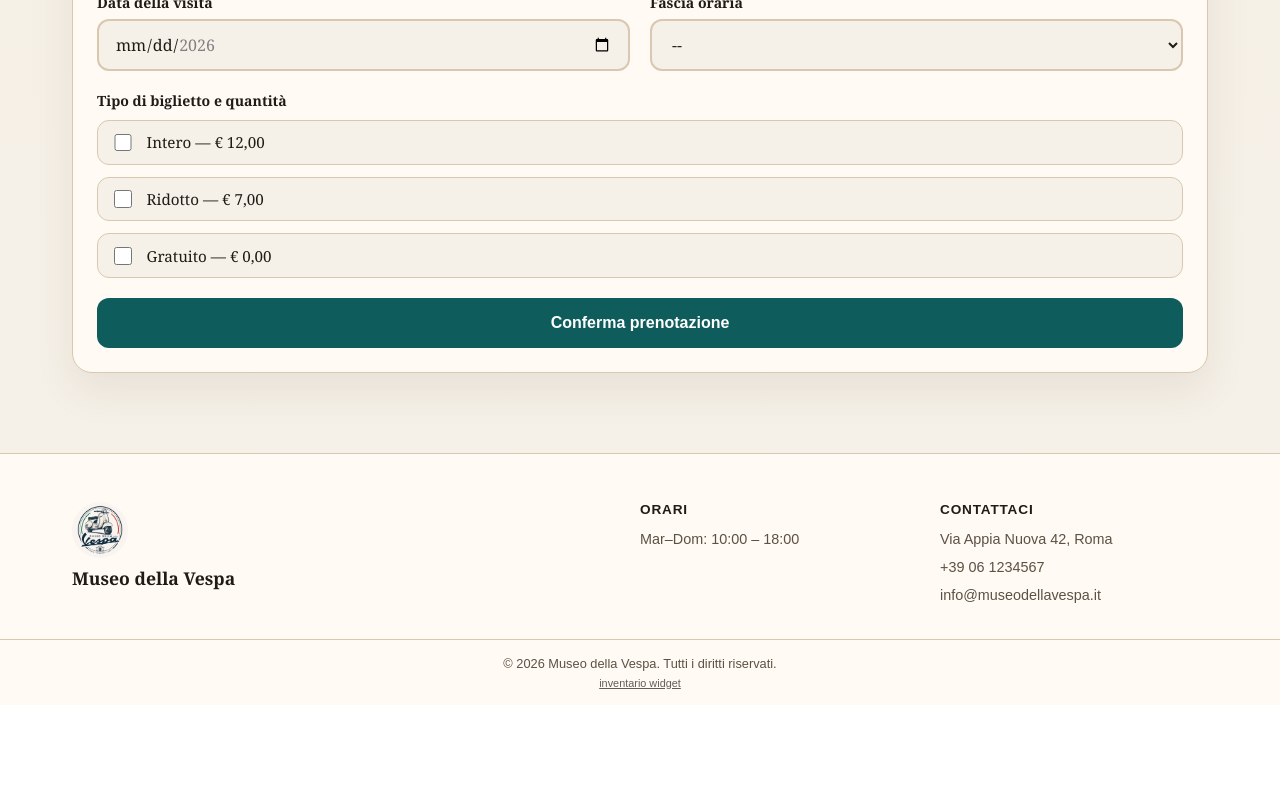
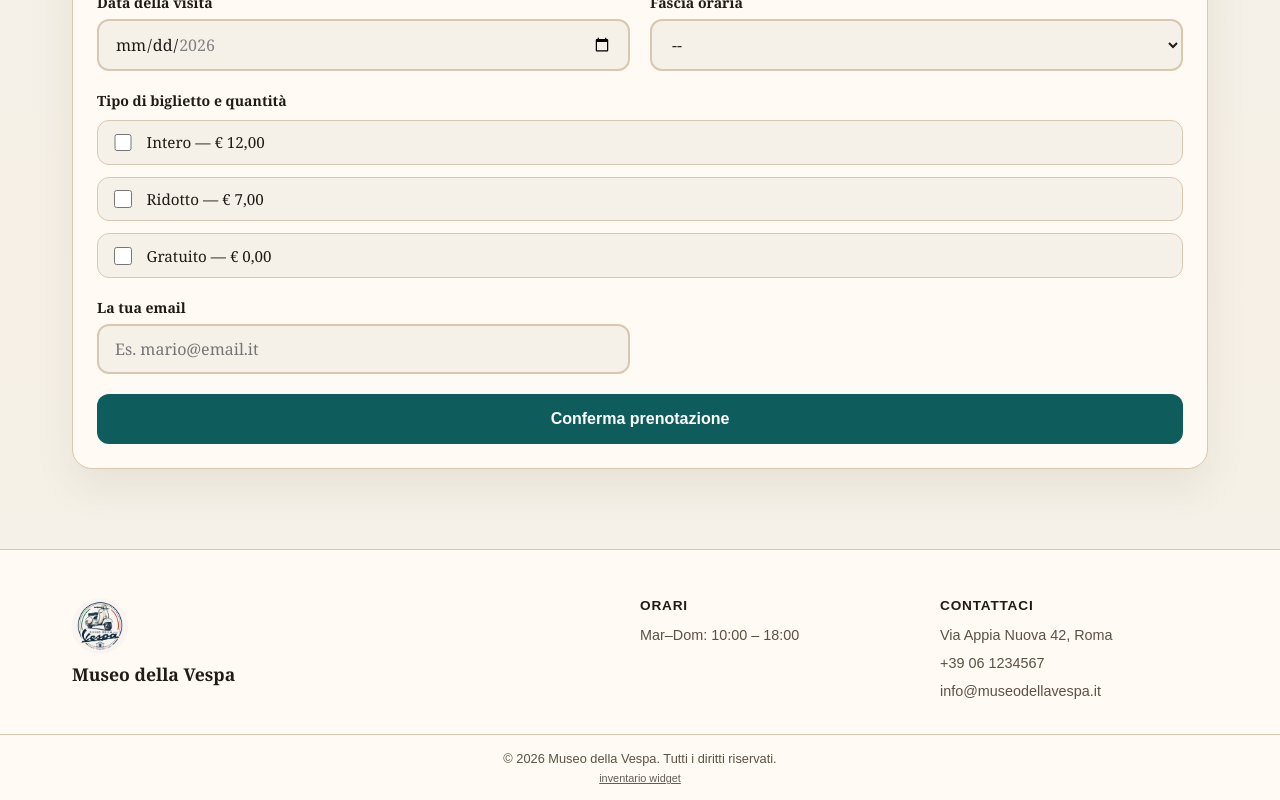
Before and after one commit to Giury22/sito-angular, an Angular app: page /biglietti in a window 1280 px wide. Shown: the part 1213-2013 px from the top of the page. Before the commit the page ends 1918 px from the top, so only its background shows below. Built offline with nearby package versions, Linux system fonts and the light colour scheme.

Commit message:
sito V1.1

```diff
--- a/src/app/pages/biglietti/biglietti.html
+++ b/src/app/pages/biglietti/biglietti.html
@@ -263,6 +263,20 @@
       </div>
     }
 
+    <!-- EMAIL PRENOTAZIONE -->
+    <div class="big-form-group">
+      <span class="big-label">{{ lang.t().biglietti.labelEmail }}</span>
+      <input
+        class="big-input"
+        type="email"
+        inputmode="email"
+        autocomplete="email"
+        [placeholder]="lang.t().biglietti.placeholderEmail"
+        [ngModel]="emailUtente()"
+        (ngModelChange)="emailUtente.set($event)"
+      />
+    </div>
+
     <!-- BOTTONE PRENOTAZIONE -->
     <button type="button" class="big-btn-prenota" (click)="prenota()">
       {{ lang.t().biglietti.btnPrenota }}
--- a/src/app/pages/biglietti/biglietti.ts
+++ b/src/app/pages/biglietti/biglietti.ts
@@ -261,6 +261,9 @@ export class Biglietti {
   // --- WIDGET: toast / popup di conferma ---
   toastVisibile = signal(false);
 
+  // --- Campo email prenotazione ---
+  emailUtente = signal('');
+
   // Errori di validazione
   errori = signal<string[]>([]);
 
@@ -280,6 +283,10 @@ export class Biglietti {
     if (!this.interoAttivo() && !this.ridottoAttivo() && !this.gratuitoAttivo()) {
       err.push(t.erroreQta);
     }
+    const emailRaw = this.emailUtente().trim();
+    if (!emailRaw || !/^[^\s@]+@[^\s@]+\.[^\s@]+$/.test(emailRaw)) {
+      err.push(t.erroreEmail);
+    }
     this.errori.set(err);
     if (err.length > 0) return;
     this.toastVisibile.set(true);
@@ -289,6 +296,7 @@ export class Biglietti {
     this.toastVisibile.set(false);
     this.dataVisita.set('');
     this.orarioScelto.set('');
+    this.emailUtente.set('');
     this.interoAttivo.set(false);
     this.ridottoAttivo.set(false);
     this.gratuitoAttivo.set(false);
--- a/src/app/pages/contatti/contatti.scss
+++ b/src/app/pages/contatti/contatti.scss
@@ -44,21 +44,21 @@
 // mantenere l'aspect ratio 16:9 su tutti gli schermi.
 // ============================================================
 .con-map-wrap {
-  position: relative;
   width: 100%;
-  padding-top: 56.25%; // ratio 16:9
   border-radius: 0.75rem;
   overflow: hidden;
   background: var(--color-border);
+  // -webkit-mask-image fix iOS: forza un nuovo stacking context
+  // senza bloccare i touch events sull'iframe
+  -webkit-mask-image: -webkit-radial-gradient(white, black);
 }
 
 .con-map {
-  position: absolute;
-  top: 0;
-  left: 0;
+  display: block;
   width: 100%;
-  height: 100%;
+  aspect-ratio: 16 / 9;
   border: none;
+  touch-action: pan-x pan-y pinch-zoom;
 }
 
 // ============================================================
--- a/src/app/pages/home/home.html
+++ b/src/app/pages/home/home.html
@@ -11,10 +11,17 @@
 <!-- CAROSELLO FOTO -->
 <section class="carosello">
   <div class="carosello-frame">
+    @if (!imgCaricata()) {
+      <div class="carosello-spinner" aria-hidden="true">
+        <span class="carosello-spinner-ring"></span>
+      </div>
+    }
     <img
       [src]="slides[indiceAttivo()].src"
       [alt]="slides[indiceAttivo()].alt"
       class="carosello-img"
+      [class.carosello-img--hidden]="!imgCaricata()"
+      (load)="imgCaricata.set(true)"
     />
     <!-- frecce di navigazione -->
     <button class="carosello-btn carosello-btn--prev" type="button" (click)="precedente()">
--- a/src/app/pages/home/home.scss
+++ b/src/app/pages/home/home.scss
@@ -54,6 +54,37 @@
   height: 100%;
   object-fit: cover;
   display: block;
+  transition: opacity 0.2s ease;
+}
+
+.carosello-img--hidden {
+  opacity: 0;
+}
+
+/* Spinner di caricamento slide */
+.carosello-spinner {
+  position: absolute;
+  inset: 0;
+  display: flex;
+  align-items: center;
+  justify-content: center;
+  background: var(--color-border);
+  z-index: 1;
+}
+
+.carosello-spinner-ring {
+  width: 2.5rem;
+  height: 2.5rem;
+  border: 3px solid rgba(255, 255, 255, 0.3);
+  border-top-color: var(--color-accent);
+  border-radius: 50%;
+  animation: spin 0.7s linear infinite;
+}
+
+@keyframes spin {
+  to {
+    transform: rotate(360deg);
+  }
 }
 
 /* FRECCE */
--- a/src/app/pages/home/home.ts
+++ b/src/app/pages/home/home.ts
@@ -55,6 +55,7 @@ export class Home {
   slides = SLIDES;
   recensioni = RECENSIONI;
   indiceAttivo = signal(0);
+  imgCaricata = signal(true);
 
   // Traccia audio
   audioAperto = signal(false);
@@ -78,16 +79,19 @@ export class Home {
 
   // Vai alla slide precedente
   precedente() {
+    this.imgCaricata.set(false);
     this.indiceAttivo.update((i) => (i === 0 ? this.slides.length - 1 : i - 1));
   }
 
   // Vai alla slide successiva
   successiva() {
+    this.imgCaricata.set(false);
     this.indiceAttivo.update((i) => (i === this.slides.length - 1 ? 0 : i + 1));
   }
 
   // Vai direttamente a una slide dal pallino
   vaiA(indice: number) {
+    this.imgCaricata.set(false);
     this.indiceAttivo.set(indice);
   }
 }
--- a/src/app/shared/language.service.ts
+++ b/src/app/shared/language.service.ts
@@ -89,12 +89,15 @@ const TRANSLATIONS = {
       labelQtaRidotto: 'N° biglietti ridotti',
       labelQtaGratuito: 'N° ingressi gratuiti',
       btnPrenota: 'Conferma prenotazione',
+      labelEmail: 'La tua email',
+      placeholderEmail: 'Es. mario@email.it',
       toastTitolo: 'Prenotazione confermata!',
       toastMsg: 'Riceverai una email di riepilogo a breve.',
       toastChiudi: 'Chiudi',
       erroreData: 'Seleziona una data.',
       erroreOrario: 'Seleziona una fascia oraria.',
       erroreQta: 'Seleziona almeno un biglietto.',
+      erroreEmail: 'Inserisci un indirizzo email valido.',
       // CALENDARIO DISPONIBILITÀ
       calTitolo: 'Disponibilità',
       calChiuso: 'Chiuso',
@@ -266,12 +269,15 @@ const TRANSLATIONS = {
       labelQtaRidotto: 'No. of reduced tickets',
       labelQtaGratuito: 'No. of free entries',
       btnPrenota: 'Confirm booking',
+      labelEmail: 'Your email',
+      placeholderEmail: 'E.g. john@email.com',
       toastTitolo: 'Booking confirmed!',
       toastMsg: 'You will receive a summary email shortly.',
       toastChiudi: 'Close',
       erroreData: 'Please select a date.',
       erroreOrario: 'Please select a time slot.',
       erroreQta: 'Please select at least one ticket.',
+      erroreEmail: 'Please enter a valid email address.',
       // AVAILABILITY CALENDAR
       calTitolo: 'Availability',
       calChiuso: 'Closed',
```
